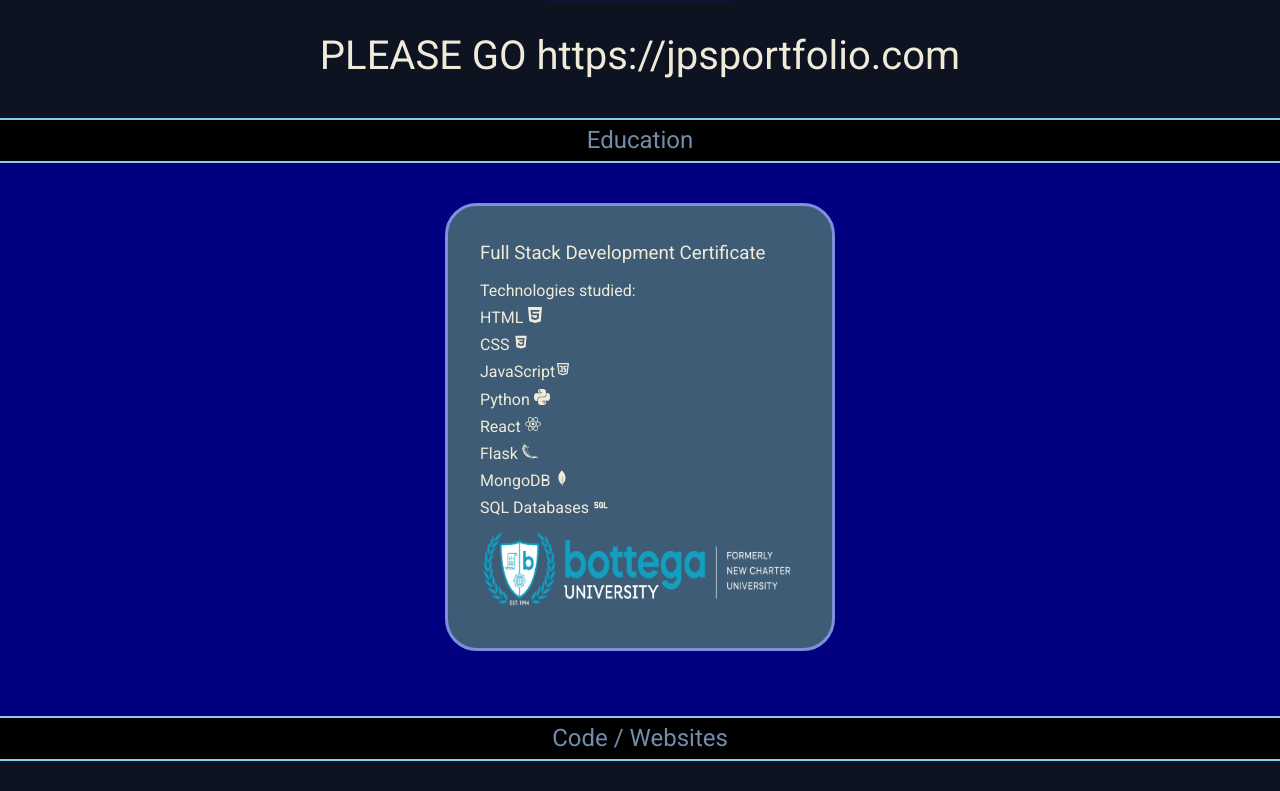
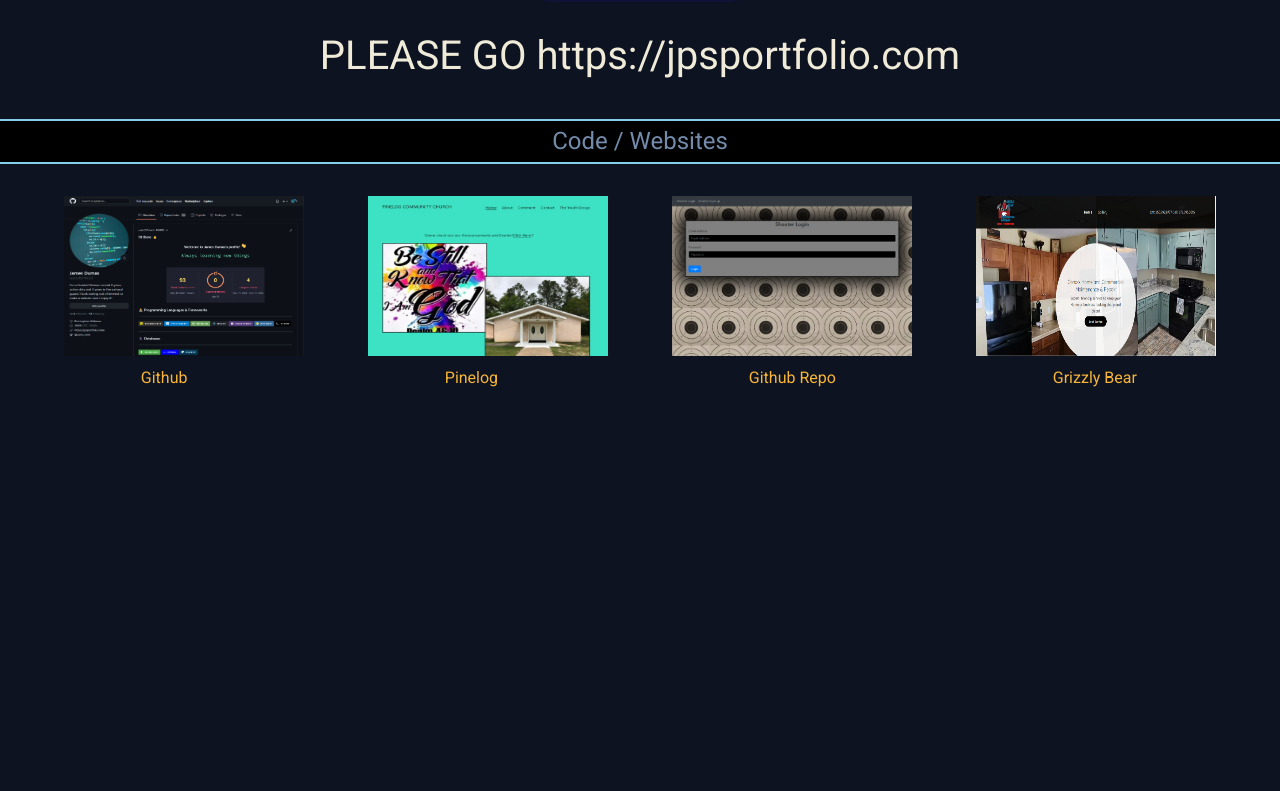
Before and after one commit to usmc1371nerd/my-portfolio, a React (Create React App) app: page / in a window 1280 px wide. Shown: the part 766-1557 px from the top of the page. After the commit the page ends 1158 px from the top, so only its background shows below. Built offline with nearby package versions, Linux system fonts and the light colour scheme.

Commit message:
Update experience.jsx

```diff
--- a/src/components/experience/experience.jsx
+++ b/src/components/experience/experience.jsx
@@ -16,26 +16,6 @@ import {TbSql} from 'react-icons/tb'
 const experience = () => {
   return (
     <section id='education'>
-    <h2>Education</h2>
-
-    <div className="education">
-
-    <h3 className='title'> Full Stack Development Certificate </h3>
-    <h4 className='title-education'>Technologies studied:
-    <div className="list">
-    <ul>HTML <SiHtml5/> </ul>
-    <ul>CSS <DiCss3/></ul>
-    <ul>JavaScript<TbBrandJavascript/> </ul>
-    <ul>Python <SiPython/></ul>
-    <ul>React <FaReact/></ul>
-    <ul>Flask <SiFlask/></ul>
-    <ul>MongoDB <SiMongodb/></ul>
-    <ul>SQL Databases <TbSql/></ul>
-    </div>
-    </h4>
-    <img src={Bottega} className='bottega' alt="education-img"/>
-
-    </div>
 
 
 
```
